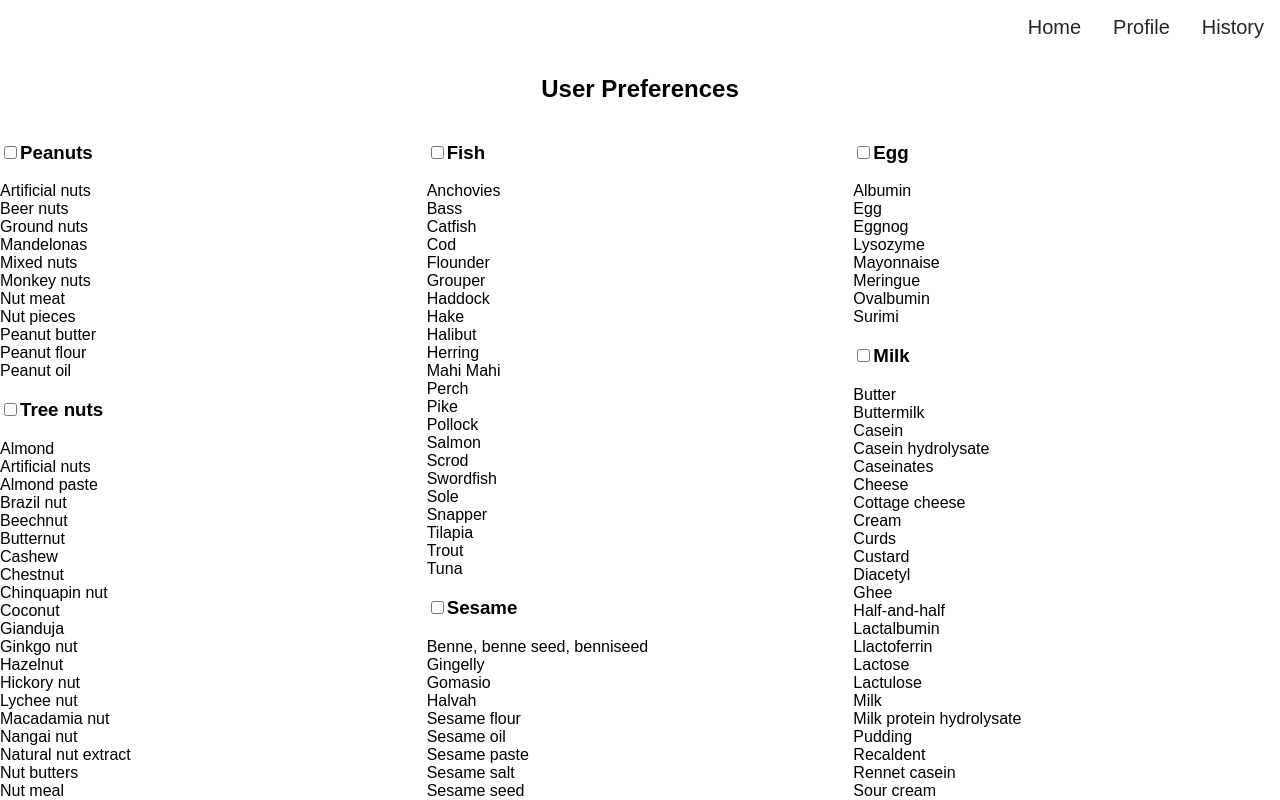
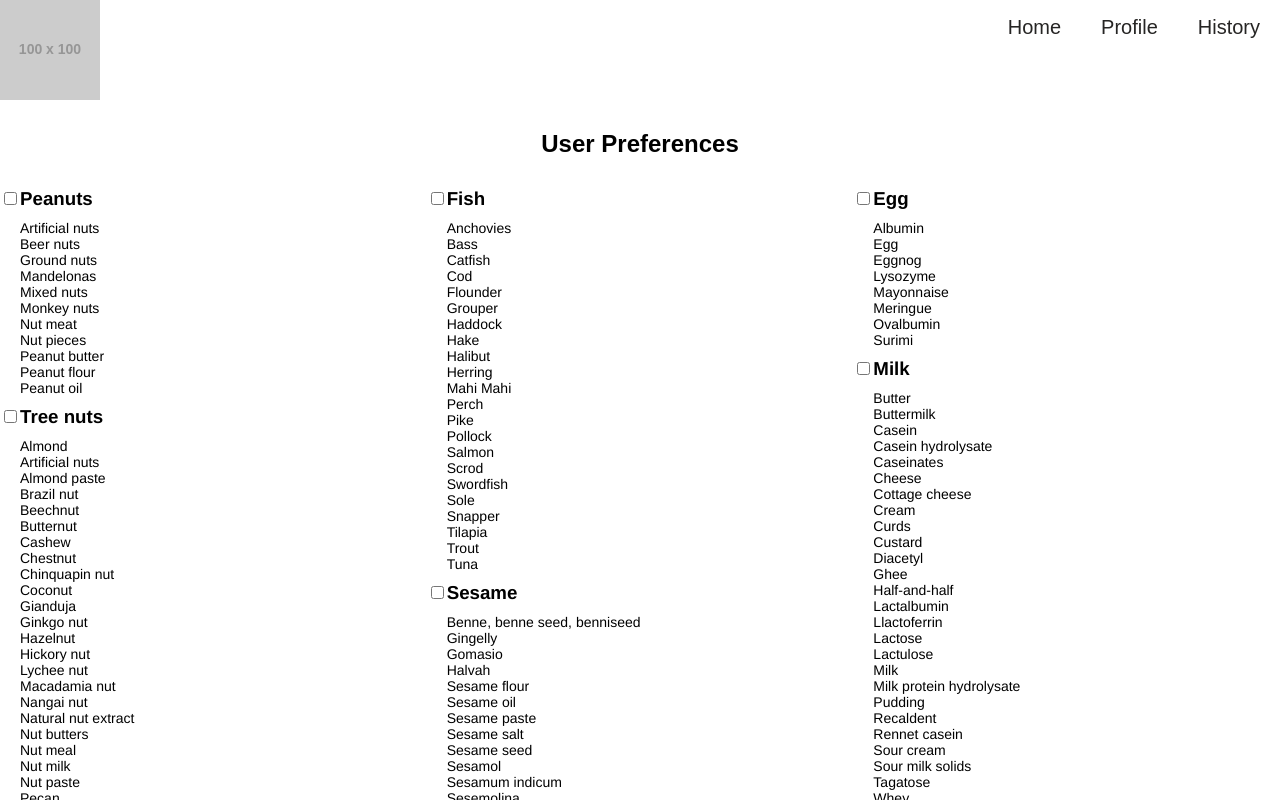
Before and after one commit to naeohmi/can-i-eat-this, a React (Create React App) app in the folder node/client/: page /profile in a window 1280 px wide. Shown: the top 800 px of the page. Built offline with nearby package versions, Linux system fonts and the light colour scheme.

Commit message:
some style to user preferences and nav bar

```diff
--- a/node/client/src/App.css
+++ b/node/client/src/App.css
@@ -11,16 +11,39 @@ h2 {
 	font-family: 'Quicksand', sans-serif;
 }
 
+h3 {
+	margin: 10px 0;
+	font-family: helvetica;
+}
+
+h6 {
+	margin: 0;
+	padding: 0 0 0 20px;
+	font-size: 14px;
+	font-family: helvetica;
+	font-weight: normal;
+}
+
 /* Navigation Component */
+
+.nav {
+	height: 110px;
+}
+
+.logo {
+	display: inline-block;
+	width: 25%;
+	float: left;
+}
 
 nav {
 	display: inline-block;
-	width: 100%;
+	width: 75%;
 }
 
 ul {
 	list-style: none;
-	text-align: right;
+	float: right;
 }
 
 ul > li {
@@ -30,9 +53,13 @@ ul > li {
 li > a {
 	color: #262524;
 	font-size: 20px;
-	padding: 16px;
+	padding: 20px;
 	text-decoration: none;
 	font-family: 'Quicksand', sans-serif;
+}
+
+li > a:hover {
+	color: #319DEA;
 }
 
 /* Home Component */
@@ -64,6 +91,10 @@ input[type=text] {
 
 /* Result Component */
 
+.result {
+	display: flex;
+}
+
 .right {
 	display: inline-block;
 	width: 300px;
@@ -81,13 +112,14 @@ input[type=text] {
 }
 
 table {
-	width: 100%;
+	border: 1px solid #D1D1D1;
 }
 
 th {
 	text-align: center;
 	font-family: 'Quicksand', sans-serif;
 	font-size: 18px;
+	padding: 20px;
 }
 
 td {
@@ -96,6 +128,10 @@ td {
 
 /* Profile Component */
 
+form {
+
+}
+
 .row {
 	display: flex;
 }
--- a/node/client/src/Four_o_Four.js
+++ b/node/client/src/Four_o_Four.js
@@ -3,7 +3,7 @@ import React, { Component } from 'react';
 class Four_o_Four extends Component {
   render() {
     return (
-    	<div>Error 404.</div>
+    	<div className="errorMessage">Error 404.</div>
     )
   }
 }
--- a/node/client/src/History.js
+++ b/node/client/src/History.js
@@ -3,7 +3,9 @@ import React, { Component } from 'react';
 class History extends Component {
   render() {
     return (
-      <div className="history">This is the history.</div>
+      <div className="history">
+		<h2>History</h2>
+      </div>
     )
   }
 }
--- a/node/client/src/Home.js
+++ b/node/client/src/Home.js
@@ -4,13 +4,12 @@ class Home extends Component {
   render() {
     return (
       <div className="home">
-		<form>
+		    <form>
       	  <label>Take a photo of the barcode from your camera:</label>
       	</form>
-
-		<form>
-	      <label>Or enter the 12 digit of the Universal Product Code (UPC):</label><br/>
-          <input type="text" placeholder="Look up by barcode." className="barcode" />
+		    <form>
+	        <label>Or enter the 12 digit of the Universal Product Code (UPC):</label><br/>
+          <input type="text" placeholder="Look up by barcode." ref="barcode" className="barcode" />
           <button className="searchProduct">Search</button>
         </form>
       </div>
--- a/node/client/src/Navigation.js
+++ b/node/client/src/Navigation.js
@@ -4,6 +4,10 @@ import { Link, NavLink, match } from 'react-router-dom';
 class Navigation extends Component {
   render() {
     return (
+      <div className="nav">
+        <div className="logo">
+        <a href="http://placehold.it"><img src="http://placehold.it/100x100" /></a>
+        </div>
     	  <nav>
     	     <ul>
     	       <li><Link to="/">Home</Link></li>
@@ -11,6 +15,7 @@ class Navigation extends Component {
     	       <li><NavLink to="/history">History</NavLink></li>
           </ul>
     	  </nav>
+	    </div>
     );
   }
 }
--- a/node/client/src/Profile.js
+++ b/node/client/src/Profile.js
@@ -9,6 +9,7 @@ class Profile extends Component {
 		<div className="row">
 		<div className="column">
 		  <h3><input type="checkbox" name="peanuts" value="peanuts"/>Peanuts</h3>
+		  	<h6>
 		    Artificial nuts<br/>
 		    Beer nuts<br/>
 		    Ground nuts<br/>
@@ -20,7 +21,9 @@ class Profile extends Component {
 		    Peanut butter<br/>
 			Peanut flour<br/>
 			Peanut oil<br/>
+			</h6>
 		  <h3><input type="checkbox" name="treenuts" value="treenuts"/>Tree nuts</h3>
+		    <h6>
 			Almond<br/>
 			Artificial nuts<br/>
 			Almond paste<br/>
@@ -51,7 +54,9 @@ class Profile extends Component {
 			Praline<br/>
 			Shea nut<br/>
 			Walnut<br/>
+			</h6>
 		  <h3><input type="checkbox" name="shellfish" value="shellfish"/>Shell Fish</h3>
+		    <h6>
 		  	Barnacle<br/>
 		    Crab<br/>
 		    Crawfish<br/>
@@ -59,9 +64,11 @@ class Profile extends Component {
 		    Lobster<br/>
 		    Prawns<br/>
 		    Shrimp<br/>
+		    </h6>
 		</div>
 		<div className="column">
 		  <h3><input type="checkbox" name="fish" value="fish"/>Fish</h3>
+		    <h6>
 		    Anchovies<br/>
 			Bass<br/>
 			Catfish<br/>
@@ -84,7 +91,9 @@ class Profile extends Component {
 			Tilapia<br/>
 			Trout<br/>
 			Tuna<br/>
+			</h6>
 		  <h3><input type="checkbox" name="wheat" value="wheat"/>Sesame</h3>
+		    <h6>
 		    Benne, benne seed, benniseed<br/>
 		    Gingelly<br/>
 		    Gomasio<br/>
@@ -100,7 +109,9 @@ class Profile extends Component {
 		   	Sim sim<br/>
 		    Tahini, Tahina, Tehina<br/>
 		    Til<br/>
+		    </h6>
 		  <h3><input type="checkbox" name="wheat" value="wheat"/>Wheat</h3>
+		    <h6>
 		    Breed crumbs<br/>
 		    Bulgur<br/>
 		    Cereal extract<br/>
@@ -113,9 +124,11 @@ class Profile extends Component {
 		    Farina<br/>
 		    Flour<br/>
 		    Hydrolyzed wheat protein<br/>
+		    </h6>
 		</div>
 		<div className="column">
 		  <h3><input type="checkbox" name="egg" value="egg"/>Egg</h3>
+		    <h6>
 		    Albumin<br/>
 			Egg<br/>
 			Eggnog<br/>
@@ -124,7 +137,9 @@ class Profile extends Component {
 			Meringue<br/>
 			Ovalbumin<br/>
 			Surimi<br/>
+			</h6>
 	      <h3><input type="checkbox" name="milk" value="milk"/>Milk</h3>
+	        <h6>
 			Butter<br/>
 			Buttermilk<br/>
 			Casein<br/>
@@ -152,7 +167,9 @@ class Profile extends Component {
 			Tagatose<br/>
 			Whey<br/>
 			Yogurt<br/>
+			</h6>
 		  <h3><input type="checkbox" name="soy" value="soy"/>Soy</h3>
+		    <h6>
 		  	Edamame<br/>
 		    Miso<br/>
 		    Natto<br/>
@@ -166,6 +183,7 @@ class Profile extends Component {
 		    Tempeh<br/>
 		    Textured vegetable protein<br/>
 		    Tofu<br/>
+		    </h6>
 		</div>
 		</div>
 		<button className="savePreferences">Save</button>
--- a/node/client/src/Result.js
+++ b/node/client/src/Result.js
@@ -9,8 +9,8 @@ class Result extends Component {
       	    <a href="http://placehold.it"><img src="http://placehold.it/300x300" /></a>
       	  <div className="issues"></div>
       	</div>
-
       	<div className="right">
+          <h2>Product Description</h2>
         	  <table>
               <thead>
                 <tr>
```
Lines whose indentation alone changed are shown as unchanged.
